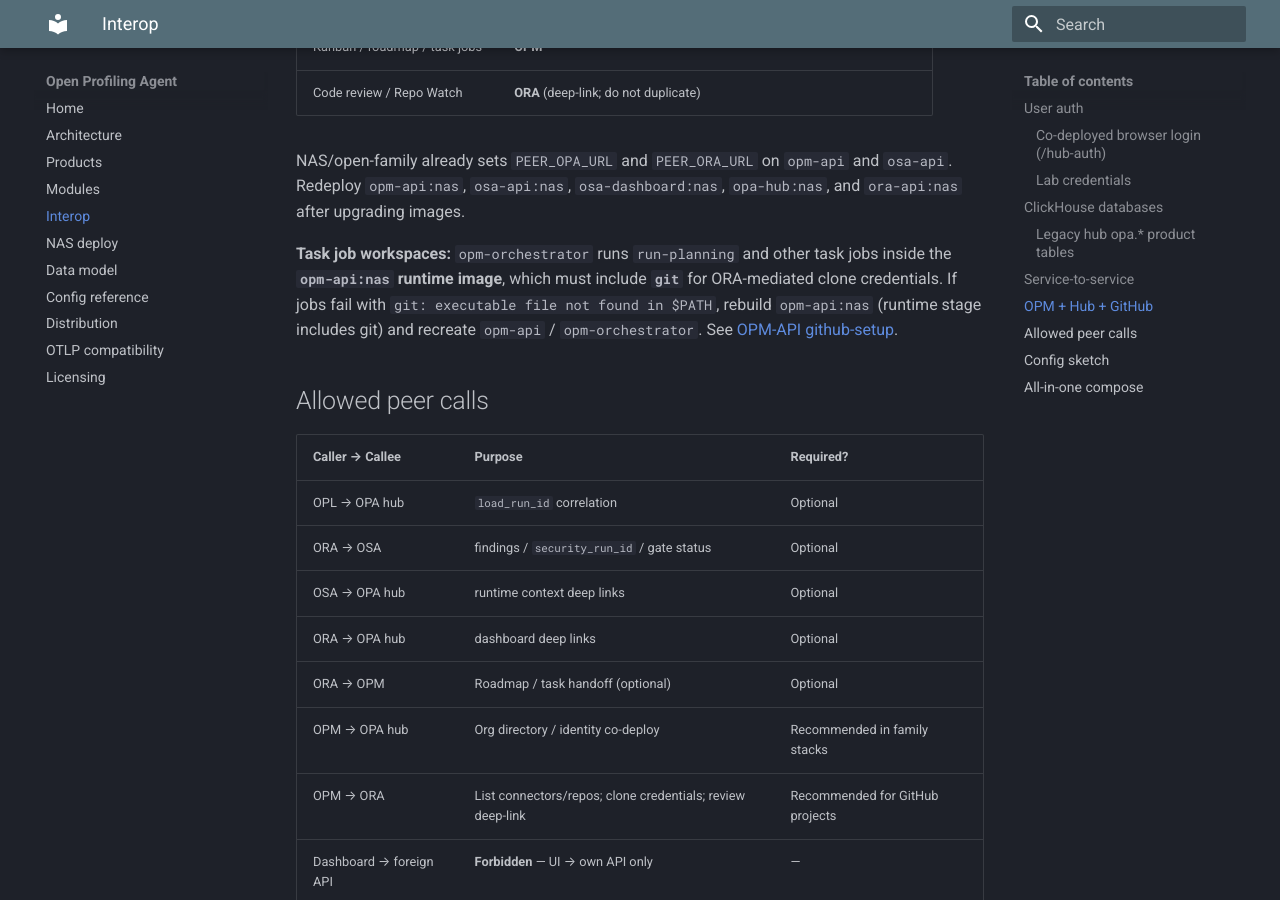
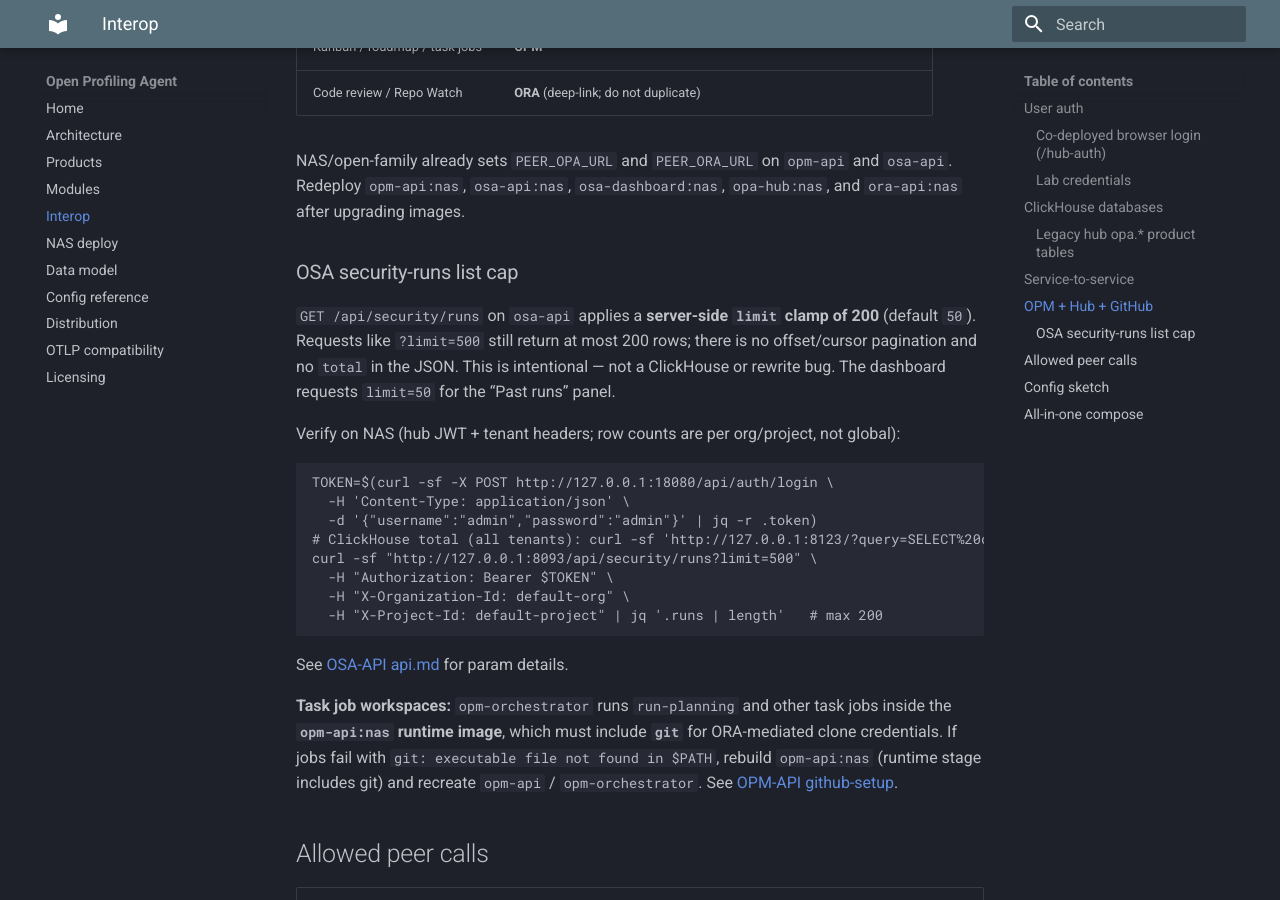
Before and after one commit to TheGrimmChester/OPA-Stack, an MkDocs documentation site: the page built from docs/interop.md, in a window 1280 px wide and 900 px high, scrolled down 3296 px. Built offline with MkDocs 1.6.1 and Material for MkDocs 9.7.7, drawn with Linux system fonts in a browser that asks for light colours.

Commit message:
Docs: OSA security runs list cap (#27)
* Docs: OSA security runs list 200-row cap

Document intentional server-side limit clamp and NAS verification curl
for GET /api/security/runs (not a ClickHouse pagination bug).

* Docs: Batch 4 OPA hub ownership and NAS deferred routes.

Record batch 4 as docs-only audit with expected 404 on deferred surfaces.

---------

Co-authored-by: TheGrimmChester <thegrimmchester@users.noreply.github.com>

````diff
--- a/docs/interop.md
+++ b/docs/interop.md
@@ -92,6 +92,25 @@
 
 NAS/open-family already sets `PEER_OPA_URL` and `PEER_ORA_URL` on `opm-api` and `osa-api`. Redeploy `opm-api:nas`, `osa-api:nas`, `osa-dashboard:nas`, `opa-hub:nas`, and `ora-api:nas` after upgrading images.
 
+### OSA security-runs list cap
+
+`GET /api/security/runs` on `osa-api` applies a **server-side `limit` clamp of 200** (default `50`). Requests like `?limit=500` still return at most 200 rows; there is no offset/cursor pagination and no `total` in the JSON. This is intentional — not a ClickHouse or rewrite bug. The dashboard requests `limit=50` for the “Past runs” panel.
+
+Verify on NAS (hub JWT + tenant headers; row counts are per org/project, not global):
+
+```bash
+TOKEN=$(curl -sf -X POST http://127.0.0.1:18080/api/auth/login \
+  -H 'Content-Type: application/json' \
+  -d '{"username":"admin","password":"admin"}' | jq -r .token)
+# ClickHouse total (all tenants): curl -sf 'http://127.0.0.1:8123/?query=SELECT%20count()%20FROM%20osa.security_runs'
+curl -sf "http://127.0.0.1:8093/api/security/runs?limit=500" \
+  -H "Authorization: Bearer $TOKEN" \
+  -H "X-Organization-Id: default-org" \
+  -H "X-Project-Id: default-project" | jq '.runs | length'   # max 200
+```
+
+See [OSA-API api.md](https://github.com/TheGrimmChester/OSA-API/blob/main/docs/api.md) for param details.
+
 **Task job workspaces:** `opm-orchestrator` runs `run-planning` and other task jobs inside the **`opm-api:nas` runtime image**, which must include **`git`** for ORA-mediated clone credentials. If jobs fail with `git: executable file not found in $PATH`, rebuild `opm-api:nas` (runtime stage includes git) and recreate `opm-api` / `opm-orchestrator`. See [OPM-API github-setup](https://github.com/TheGrimmChester/OPM-API/blob/main/docs/github-setup.md).
 
 ## Allowed peer calls
````
